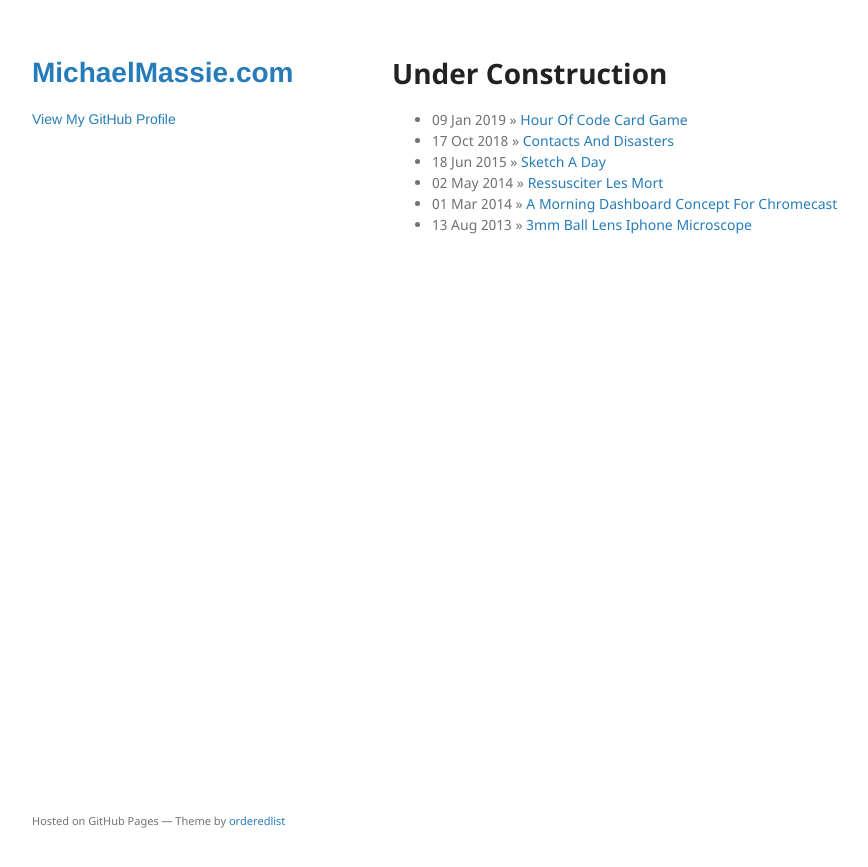
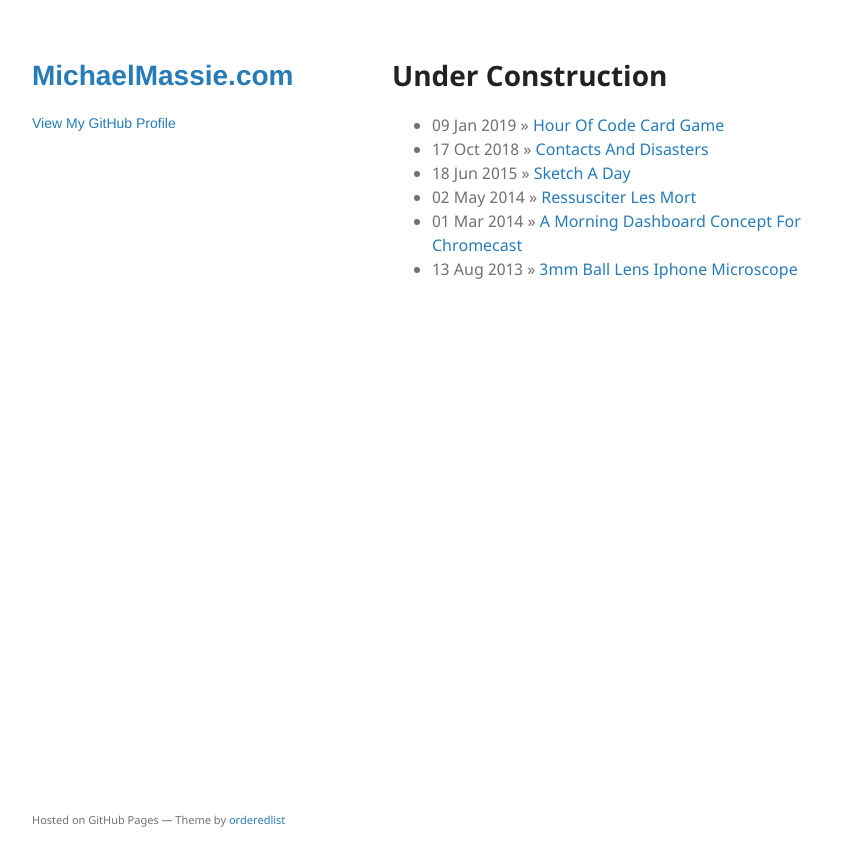
Before and after one commit to mmassie/mmassie.github.io, a Jekyll site: the page built from blog/index.html, in a window 1280 px wide. Shown: the top 867 px of the page, without its empty margins (178-1046 px from the left). Built offline with Jekyll 4.4.1, drawn with Linux system fonts in a browser that asks for light colours; the repository's description, which GitHub fills in, is left out.

Commit message:
SASS mucking

```diff
--- a/_sass/jekyll-theme-minimal.scss
+++ b/_sass/jekyll-theme-minimal.scss
@@ -4,7 +4,7 @@
 body {
   background-color: #fff;
   padding:50px;
-  font: 14px/1.5 "Noto Sans", "Helvetica Neue", Helvetica, Arial, sans-serif;
+  font: 16px/1.5 "Noto Sans", "Helvetica Neue", Helvetica, Arial, sans-serif;
   color:#727272;
   font-weight:400;
 }
@@ -19,7 +19,7 @@ p, ul, ol, table, pre, dl {
 }
 
 h1, h2, h3 {
-  line-height:1.1;
+  line-height:1.25;
 }
 
 h1 {
```
